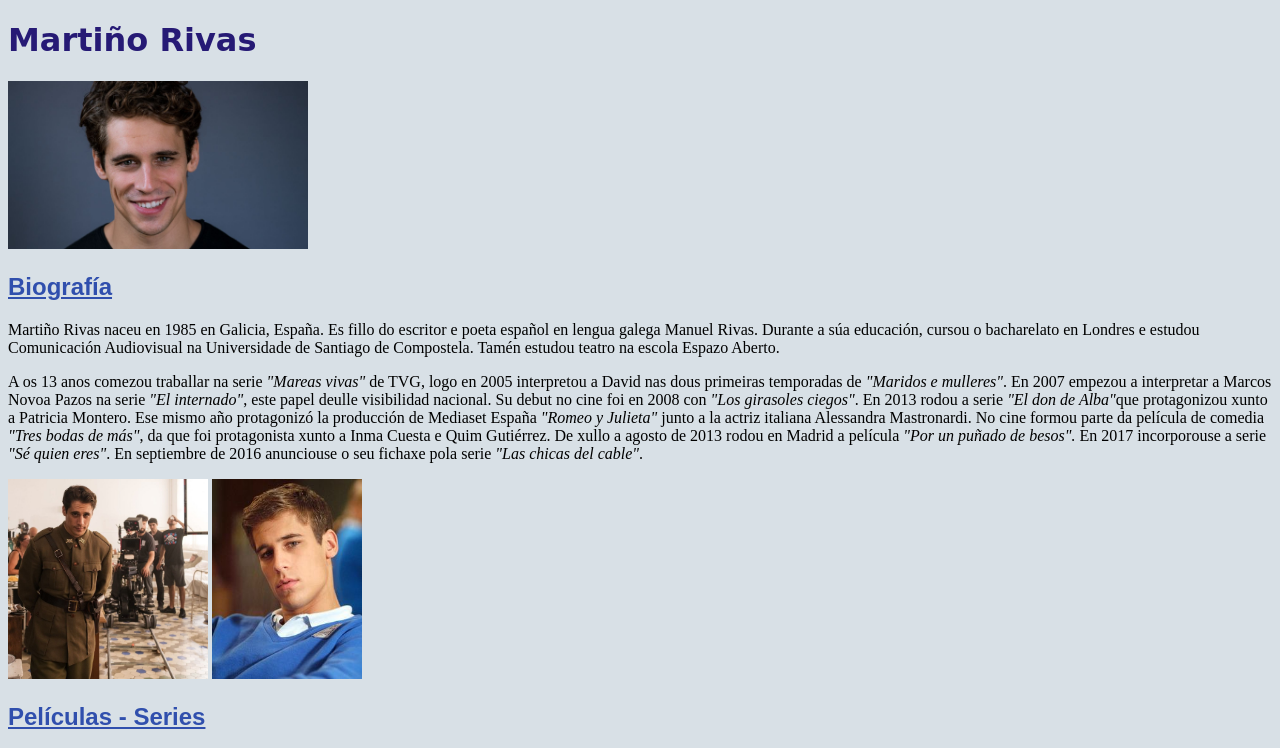
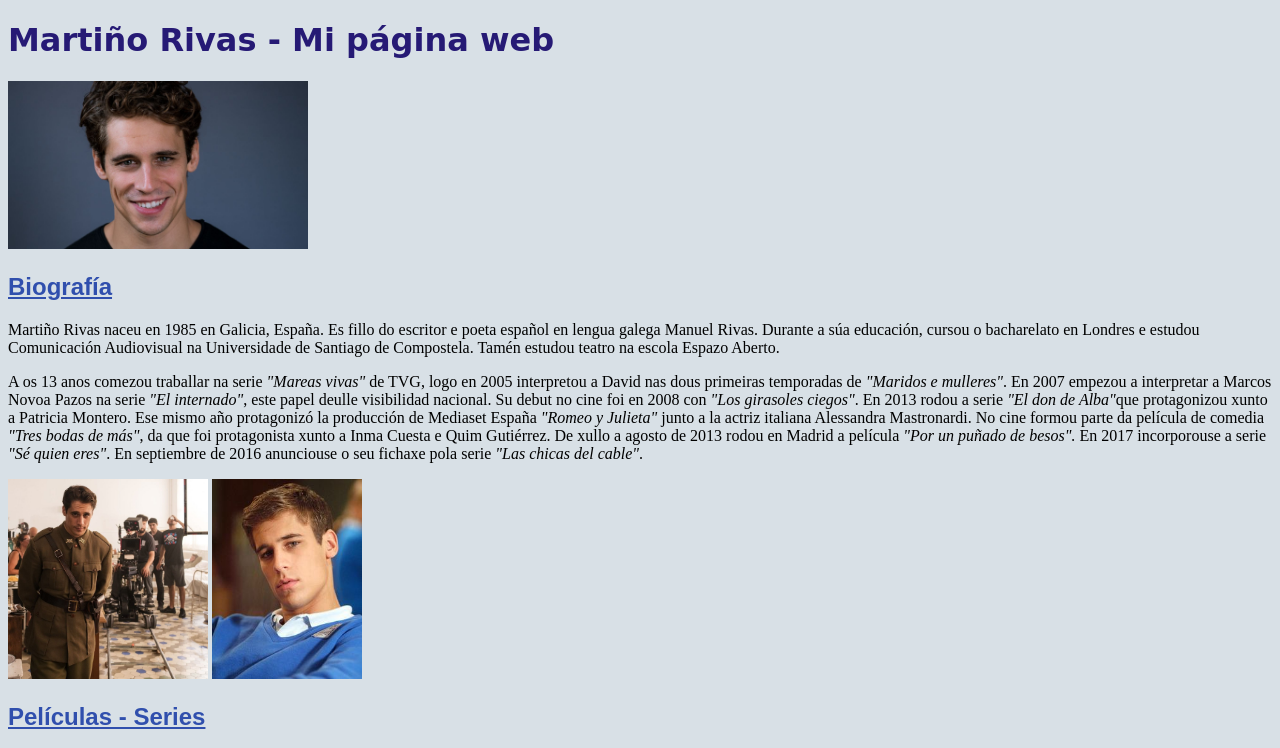
Before and after one commit to claudialopezasensio/claudialopezasensio.github.io, a plain HTML site: page index.html in a window 1280 px wide. Shown: the top 748 px of the page. Drawn offline with Linux system fonts and the light colour scheme.

Commit message:
Cambio del título principal
Updated the content of the index.html file to include additional information about Martiño Rivas, including his biography, filmography, awards, and references.

```diff
--- a/index.html
+++ b/index.html
@@ -8,7 +8,7 @@
 
  <body>
     <header>
-     <h1>Martiño Rivas</h1>
+     <h1>Martiño Rivas - Mi página web</h1>
         <img src="foto.jpg" width="300">
     </header>
 
```
